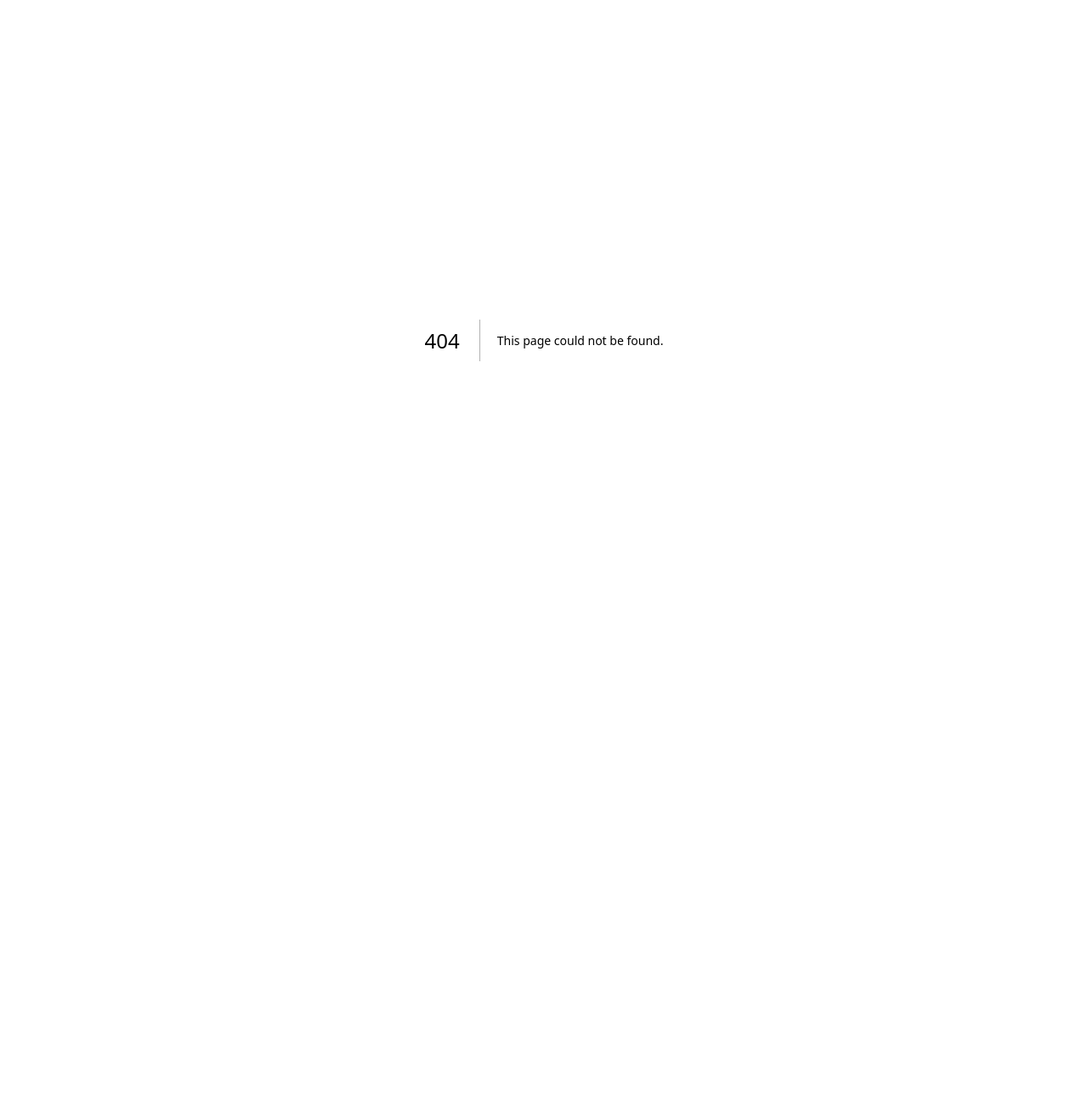
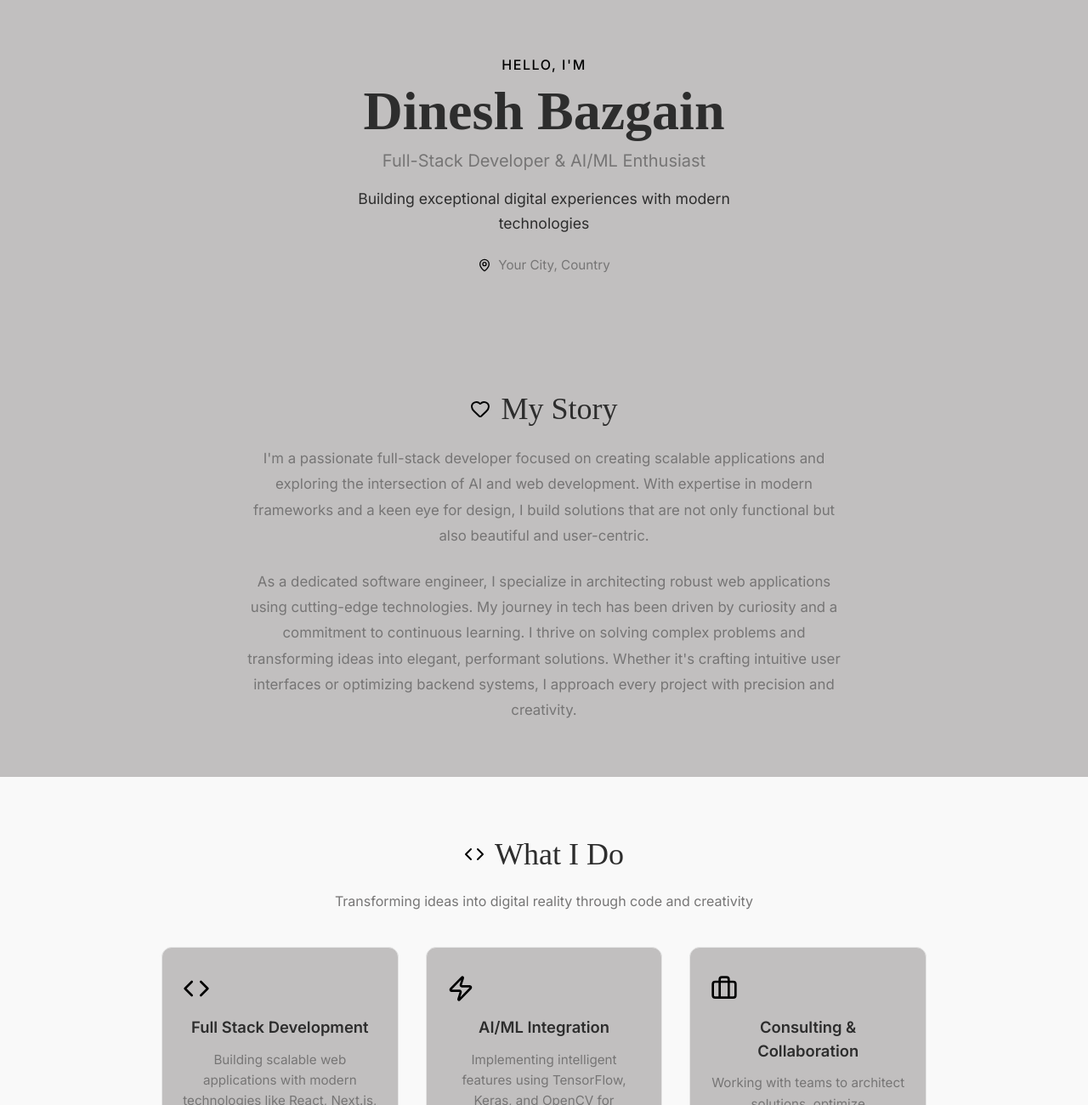
Before and after one commit to dinesh-bazgain/Portfolio, a Next.js app: page /about in a window 1280 px wide. Before the commit this address had no page. Shown: the top 1300 px of the page at 85% size. Before the commit the page ends 800 px from the top, so only its background shows below. Built offline with nearby package versions, Linux system fonts and the light colour scheme.

Commit message:
feat: Implement About page with dynamic content and sections

```diff
--- /dev/null
+++ b/src/app/about/page.tsx
@@ -0,0 +1,248 @@
+import about from "../../data/about.json";
+import servicesData from "../../data/services.json";
+import projects from "../../data/projects.json";
+import {
+  Briefcase,
+  Code,
+  Zap,
+  MapPin,
+  Rocket,
+  Heart,
+  Target,
+  Lightbulb,
+  Coffee,
+  ArrowRight,
+} from "lucide-react";
+import "./about.css";
+
+export default function AboutPage() {
+  const iconMap = { Code, Zap, Briefcase };
+  const services = servicesData.map((service) => ({
+    ...service,
+    icon: iconMap[service.icon as keyof typeof iconMap] || Code,
+  }));
+
+  const featuredProjects = projects.slice(0, 3);
+
+  return (
+    <main className="about-page">
+      {/* Hero Section */}
+      <section className="about-hero">
+        <div className="hero-content">
+          <span className="hero-greeting">Hello, I'm</span>
+          <h1 className="hero-name">{about.name}</h1>
+          <p className="hero-role">{about.role}</p>
+          <p className="hero-tagline">{about.tagline}</p>
+          <div className="hero-location">
+            <MapPin size={16} />
+            <span>{about.location}</span>
+          </div>
+        </div>
+      </section>
+
+      {/* Your Story Section */}
+      <section className="about-section story-section">
+        <div className="section-container">
+          <div className="section-header">
+            <Heart className="section-icon" size={24} />
+            <h2 className="section-title">My Story</h2>
+          </div>
+          <div className="story-content">
+            <p className="story-text">{about.bio}</p>
+            <p className="story-text">{about.detailedBio}</p>
+          </div>
+        </div>
+      </section>
+
+      {/* What You Do Section */}
+      <section className="about-section services-section">
+        <div className="section-container">
+          <div className="section-header">
+            <Code className="section-icon" size={24} />
+            <h2 className="section-title">What I Do</h2>
+          </div>
+          <p className="section-subtitle">
+            Transforming ideas into digital reality through code and creativity
+          </p>
+          <div className="services-grid">
+            {services.map((service, index) => {
+              const Icon = service.icon;
+              return (
+                <div key={index} className="service-card">
+                  <Icon className="service-icon" size={32} />
+                  <h3 className="service-title">{service.title}</h3>
+                  <p className="service-description">{service.description}</p>
+                </div>
+              );
+            })}
+          </div>
+        </div>
+      </section>
+
+      {/* Projects Section */}
+      <section className="about-section projects-section">
+        <div className="section-container">
+          <div className="section-header">
+            <Rocket className="section-icon" size={24} />
+            <h2 className="section-title">Featured Work</h2>
+          </div>
+          <p className="section-subtitle">
+            A glimpse into some of the projects I've built
+          </p>
+          <div className="projects-grid">
+            {featuredProjects.map((project, index) => (
+              <a
+                key={index}
+                href={project.demo || project.external || "#"}
+                target="_blank"
+                rel="noopener noreferrer"
+                className="project-card"
+              >
+                <h3 className="project-title">{project.title}</h3>
+                <p className="project-description">{project.description}</p>
+                <div className="project-tags">
+                  {project.tags.slice(0, 3).map((tag, i) => (
+                    <span key={i} className="project-tag">
+                      {tag}
+                    </span>
+                  ))}
+                </div>
+              </a>
+            ))}
+          </div>
+          <a href="/project" className="view-all-link">
+            View All Projects <ArrowRight size={16} />
+          </a>
+        </div>
+      </section>
+
+      {/* Mindset Section */}
+      <section className="about-section mindset-section">
+        <div className="section-container">
+          <div className="section-header">
+            <Lightbulb className="section-icon" size={24} />
+            <h2 className="section-title">My Mindset</h2>
+          </div>
+          <div className="mindset-grid">
+            <div className="mindset-card">
+              <h3>Continuous Learning</h3>
+              <p>
+                I believe in learning concepts from scratch rather than just
+                copying solutions. Understanding the "why" behind things leads
+                to better problem-solving.
+              </p>
+            </div>
+            <div className="mindset-card">
+              <h3>User-Centric Approach</h3>
+              <p>
+                Every line of code I write is with the end user in mind.
+                Creating meaningful, intuitive experiences is at the core of my
+                work.
+              </p>
+            </div>
+            <div className="mindset-card">
+              <h3>Long-Term Thinking</h3>
+              <p>
+                I focus on building sustainable solutions that scale. Quick
+                fixes are tempting, but robust architecture wins in the long
+                run.
+              </p>
+            </div>
+          </div>
+        </div>
+      </section>
+
+      {/* Goals Section */}
+      <section className="about-section goals-section">
+        <div className="section-container">
+          <div className="section-header">
+            <Target className="section-icon" size={24} />
+            <h2 className="section-title">What Drives Me</h2>
+          </div>
+          <div className="goals-content">
+            <div className="goal-item">
+              <span className="goal-number">01</span>
+              <div className="goal-text">
+                <h3>Bridge AI & Web Development</h3>
+                <p>
+                  Creating intelligent web applications that leverage the power
+                  of machine learning to solve real-world problems.
+                </p>
+              </div>
+            </div>
+            <div className="goal-item">
+              <span className="goal-number">02</span>
+              <div className="goal-text">
+                <h3>Contribute to Open Source</h3>
+                <p>
+                  Giving back to the community that has helped me grow by
+                  sharing knowledge and building tools for others.
+                </p>
+              </div>
+            </div>
+            <div className="goal-item">
+              <span className="goal-number">03</span>
+              <div className="goal-text">
+                <h3>Build Impactful Products</h3>
+                <p>
+                  Working on projects that make a difference, whether it's
+                  helping communities connect or solving everyday challenges.
+                </p>
+              </div>
+            </div>
+          </div>
+        </div>
+      </section>
+
+      {/* Personal Touch Section */}
+      <section className="about-section personal-section">
+        <div className="section-container">
+          <div className="section-header">
+            <Coffee className="section-icon" size={24} />
+            <h2 className="section-title">Beyond the Code</h2>
+          </div>
+          <div className="personal-content">
+            <p>
+              When I'm not coding, you'll find me exploring new technologies,
+              reading about AI advancements, or contributing to community
+              projects. I'm passionate about sharing knowledge and helping
+              others grow in their tech journey.
+            </p>
+            <div className="interests-grid">
+              {about.interests.map((interest, index) => (
+                <span key={index} className="interest-tag">
+                  {interest}
+                </span>
+              ))}
+            </div>
+          </div>
+        </div>
+      </section>
+
+      {/* Call to Action Section */}
+      <section className="about-section cta-section">
+        <div className="section-container">
+          <div className="cta-content">
+            <h2 className="cta-title">Let's Create Something Amazing</h2>
+            <p className="cta-description">
+              I'm currently {about.availability.toLowerCase()}. Whether you have
+              a project in mind, want to collaborate, or just want to say hi —
+              I'd love to hear from you!
+            </p>
+            <div className="cta-buttons">
+              <a href="/contact" className="cta-button primary">
+                Get In Touch
+              </a>
+              <a
+                href={`mailto:${about.email}`}
+                className="cta-button secondary"
+              >
+                {about.email}
+              </a>
+            </div>
+          </div>
+        </div>
+      </section>
+    </main>
+  );
+}
```
